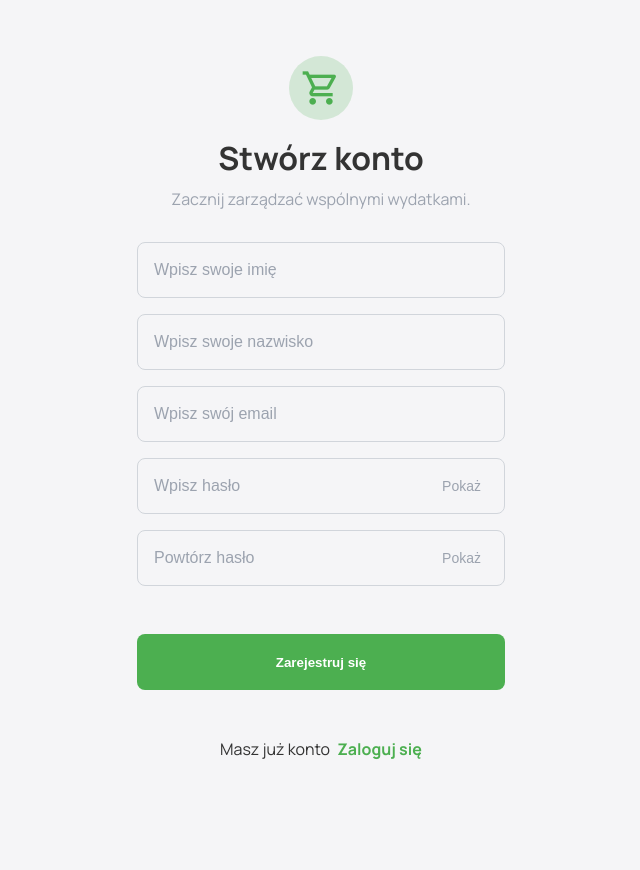
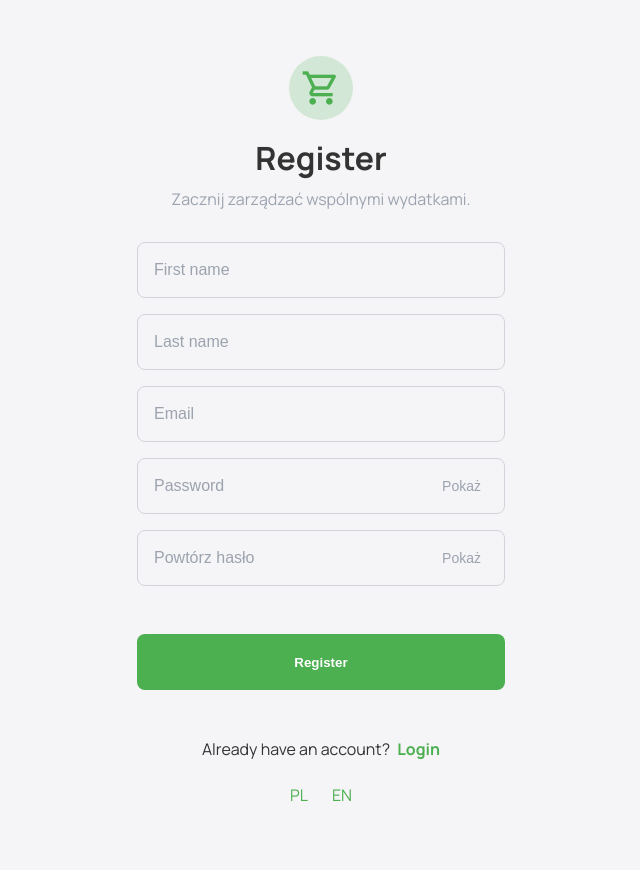
Before and after one commit to neliodass/KasaRazem, a PHP site: page /register in a window 1280 px wide. Shown: the whole page, without its empty margins (319-959 px from the left). Before the commit the page ends 759 px from the top, so only its background shows below. Run offline with PHP 8.4, Linux system fonts and the light colour scheme; data that the repository does not hold is empty; some libraries are stand-ins or nearby versions.

Commit message:
implement multi-language support with translation service and update login/register views

```diff
--- a/index.php
+++ b/index.php
@@ -15,6 +15,8 @@ $router->add('POST', 'login', ['controller' => 'SecurityController', 'action' =>
 $router->add('GET', 'register', ['controller' => 'SecurityController', 'action' => 'register']);
 $router->add('POST', 'register', ['controller' => 'SecurityController', 'action' => 'register']);
 $router->add('GET', 'logout', ['controller' => 'SecurityController', 'action' => 'logout']);
+$router->add('GET', 'change-language', ['controller' => 'SecurityController', 'action' => 'changeLanguage']);
+$router->add('POST', 'change-language', ['controller' => 'SecurityController', 'action' => 'changeLanguage']);
 $router->add('GET', 'groups', ['controller' => 'GroupController', 'action' => 'groups']);
 $router->add('GET', 'groups/add', ['controller' => 'GroupController', 'action' => 'addGroup']);
 $router->add('GET', 'groups/join', ['controller' => 'GroupController', 'action' => 'joinGroup']);
--- /dev/null
+++ b/lang/en.php
@@ -0,0 +1,74 @@
+<?php
+
+return [
+    'login' => [
+        'title' => 'Login',
+        'cta' => 'Log in, to manage your expenses',
+        'invalid_credentials' => 'Invalid email or password',
+        'dont_remember_password' =>'I don\'t remember the password',
+        'success' => 'Logged in successfully',
+        'email_placeholder' => 'Email',
+        'password_placeholder' => 'Password',
+        'remember_me' => 'Remember me',
+        'submit_button' => 'Login',
+        'no_account' => "Don't have an account?",
+        'register_link' => 'Register',
+        'show_password' => 'Show',
+    ],
+    'register' => [
+        'title' => 'Register',
+        'email_in_use' => 'Email is already in use',
+        'success' => 'Registration successful. Please log in.',
+        'error' => 'An error occurred during registration. Please try again.',
+        'firstname_placeholder' => 'First name',
+        'lastname_placeholder' => 'Last name',
+        'email_placeholder' => 'Email',
+        'password_placeholder' => 'Password',
+        'submit_button' => 'Register',
+        'have_account' => 'Already have an account?',
+        'login_link' => 'Login',
+        'show_password' => 'Show',
+    ],
+    'errors' => [
+        'generic' => 'An error occurred',
+        'not_found' => 'Not found',
+        'unauthorized' => 'Unauthorized',
+        'forbidden' => 'Forbidden',
+    ],
+    'audit' => [
+        'login_failed' => 'Login failed',
+        'login_success' => 'Login successful',
+    ],
+    'groups' => [
+        'title' => 'Groups',
+        'create' => 'Create group',
+        'join' => 'Join group',
+        'name' => 'Group name',
+        'members' => 'Members',
+    ],
+    'expenses' => [
+        'title' => 'Expenses',
+        'add' => 'Add expense',
+        'edit' => 'Edit expense',
+        'delete' => 'Delete expense',
+        'description' => 'Description',
+        'amount' => 'Amount',
+        'date' => 'Date',
+        'category' => 'Category',
+    ],
+    'profile' => [
+        'title' => 'Profile',
+        'edit' => 'Edit profile',
+        'change_password' => 'Change password',
+        'logout' => 'Logout',
+    ],
+    'common' => [
+        'save' => 'Save',
+        'cancel' => 'Cancel',
+        'delete' => 'Delete',
+        'edit' => 'Edit',
+        'back' => 'Back',
+        'yes' => 'Yes',
+        'no' => 'No',
+    ],
+];
--- a/public/views/register.html
+++ b/public/views/register.html
@@ -1,5 +1,5 @@
 <!doctype html>
-<html lang="en">
+<html lang="<?= TranslationService::getInstance()->getCurrentLang() ?>">
 <head>
     <meta charset="UTF-8">
     <meta name="viewport" content="width=device-width, initial-scale=1">
@@ -32,7 +32,7 @@
     </style>
     <script src="public/scripts/theme.js"></script>
     <script src="public/scripts/showPassword.js"></script>
-    <title>Rejestracja</title>
+    <title><?= trans('register.title') ?></title>
 </head>
 
 <body>
@@ -41,7 +41,7 @@
         <div class="container">
             <span class="material-symbols-outlined">shopping_cart</span>
         </div>
-        <h1 class="headline">Stwórz konto</h1>
+        <h1 class="headline"><?= trans('register.title') ?></h1>
         <p class="body-text">Zacznij zarządzać wspólnymi wydatkami.</p>
         <div class="form-group-wrapper">
             <form method="post" action="/register">
@@ -52,35 +52,39 @@
                 </p>
                 <?php endif; ?>
                 <div class="input-group">
-                    <label for="firstName" class="sr-only">Imię</label>
-                    <input name="firstName" type="text" id="firstName" placeholder="Wpisz swoje imię" required>
+                    <label for="firstName" class="sr-only"><?= trans('register.firstname_placeholder') ?></label>
+                    <input name="firstName" type="text" id="firstName" placeholder="<?= trans('register.firstname_placeholder') ?>" required>
                 </div>
                 <div class="input-group">
-                    <label for="lastName" class="sr-only">Nazwisko</label>
-                    <input name="lastName" type="text" id="lastName" placeholder="Wpisz swoje nazwisko" required>
+                    <label for="lastName" class="sr-only"><?= trans('register.lastname_placeholder') ?></label>
+                    <input name="lastName" type="text" id="lastName" placeholder="<?= trans('register.lastname_placeholder') ?>" required>
                 </div>
                 <div class="input-group">
-                    <label for="email" class="sr-only">Email</label>
-                    <input name="email" type="email" id="email" placeholder="Wpisz swój email" required>
+                    <label for="email" class="sr-only"><?= trans('register.email_placeholder') ?></label>
+                    <input name="email" type="email" id="email" placeholder="<?= trans('register.email_placeholder') ?>" required>
                 </div>
                 <div class="input-group">
-                    <label for="password" class="sr-only">Hasło</label>
-                    <input name="password" type="password" class="password-input" id="password" placeholder="Wpisz hasło" required>
+                    <label for="password" class="sr-only"><?= trans('register.password_placeholder') ?></label>
+                    <input name="password" type="password" class="password-input" id="password" placeholder="<?= trans('register.password_placeholder') ?>" required>
                     <button type="button" class="show-password-btn">Pokaż</button>
                 </div>
                 <div class="input-group">
-                    <label for="password-repeat" class="sr-only">Hasło</label>
+                    <label for="password-repeat" class="sr-only"><?= trans('register.password_placeholder') ?></label>
                     <input name="password-repeat" class="password-input" type="password" id="password-repeat" placeholder="Powtórz hasło" required>
                     <button type="button" class="show-password-btn">Pokaż</button>
                 </div>
                 <button type="submit" class="login-button">
-                    Zarejestruj się
+                    <?= trans('register.submit_button') ?>
                 </button>
             </form>
         </div>
         <div class="end-section">
-            <span>Masz już konto</span>
-            <a href="/login">Zaloguj się</a>
+            <span><?= trans('register.have_account') ?></span>
+            <a href="/login"><?= trans('register.login_link') ?></a>
+        </div>
+        <div style="margin-top: 1rem; display: flex; gap: 0.5rem; justify-content: center;">
+            <a href="/change-language?lang=pl" style="padding: 0.5rem; border: 1px solid var(--border-color); border-radius: 4px; text-decoration: none;">PL</a>
+            <a href="/change-language?lang=en" style="padding: 0.5rem; border: 1px solid var(--border-color); border-radius: 4px; text-decoration: none;">EN</a>
         </div>
     </div>
 </div>
--- a/src/controllers/AppController.php
+++ b/src/controllers/AppController.php
@@ -1,6 +1,7 @@
 <?php
 
 require_once 'core/CSRF.php';
+require_once 'src/services/TranslationService.php';
 
 class AppController
 {
@@ -27,7 +28,7 @@ class AppController
     {
         if (!$this->validateCSRF()) {
             http_response_code(403);
-            $this->render('login', ['message' => 'Nieprawidłowy token CSRF. Odśwież stronę i spróbuj ponownie.']);
+            $this->render('login', ['message' => trans('errors.forbidden')]);
             exit();
         }
     }
--- a/src/controllers/SecurityController.php
+++ b/src/controllers/SecurityController.php
@@ -6,6 +6,7 @@ require_once 'repository/UserRepository.php';
 require_once 'src/services/UserService.php';
 require_once 'src/dtos/CreateUserRequestDTO.php';
 require_once 'src/dtos/LoginRequestDTO.php';
+require_once 'src/services/TranslationService.php';
 
 class SecurityController extends AppController
 {
@@ -34,7 +35,7 @@ class SecurityController extends AppController
             $dto = LoginRequestDTO::fromPost($_POST);
             $this->userService->login($dto);
         } catch (InvalidArgumentException $e) {
-             return $this->render('login', ["message" => "Niewłaściwy email, bądź hasło"]);
+             return $this->render('login', ["message" => $e->getMessage()]);
         }
         header('Location: /groups');
         exit();
@@ -52,11 +53,11 @@ class SecurityController extends AppController
         try{
             $dto = CreateUserRequestDTO::fromPost($_POST);
             $this->userService->register($dto);
-            return $this->render('login', ["message" => "Rejestracja udana. Proszę się zalogować."]);
+            return $this->render('login', ["message" => trans('register.success')]);
         } catch (InvalidArgumentException $e) {
              return $this->render('register', ["message" => $e->getMessage()]);
         }catch (\Exception $e){
-                return $this->render('register', ["message" => "Wystąpił błąd podczas rejestracji. Proszę spróbować ponownie."]);
+                return $this->render('register', ["message" => trans('register.error')]);
         }
 
     }
@@ -65,4 +66,14 @@ class SecurityController extends AppController
       $this->userService->logout();
         header('Location: /login');
     }
+
+    public function changeLanguage()
+    {
+        $lang = $_POST['lang'] ?? $_GET['lang'] ?? 'pl';
+        TranslationService::getInstance()->setLanguage($lang);
+
+        $redirect = $_SERVER['HTTP_REFERER'] ?? '/';
+        header("Location: $redirect");
+        exit();
+    }
 }
--- a/src/services/UserService.php
+++ b/src/services/UserService.php
@@ -6,6 +6,7 @@ require_once 'src/dtos/CreateUserRequestDTO.php';
 require_once 'src/dtos/LoginRequestDTO.php';
 require_once 'core/RememberMe.php';
 require_once 'src/services/AuditService.php';
+require_once 'src/services/TranslationService.php';
 
 class UserService
 {
@@ -30,7 +31,7 @@ class UserService
     public function register(CreateUserRequestDTO $dto): User
     {
         if ($this->userRepository->getUserByEmail($dto->email)) {
-            throw new InvalidArgumentException("Email jest już w użyciu");
+            throw new InvalidArgumentException(trans('register.email_in_use'));
         }
         $hashedPassword = password_hash($dto->password, PASSWORD_BCRYPT);
         $user = new User();
@@ -51,14 +52,14 @@ class UserService
             $this->auditService->log('login_failed', $dto->email, [
                 'reason' => 'invalid_email_format'
             ]);
-            throw new InvalidArgumentException("Niewłaściwy email, bądź hasło");
+            throw new InvalidArgumentException(trans('login.invalid_credentials'));
         }
 
         if (!$user || !password_verify($dto->password, $user->password)) {
             $this->auditService->log('login_failed', $dto->email, [
                 'reason' => !$user ? 'user_not_found' : 'invalid_password'
             ]);
-            throw new InvalidArgumentException("Niewłaściwy email, bądź hasło");
+            throw new InvalidArgumentException(trans('login.invalid_credentials'));
         }
 
         $this->auditService->log('login_success', $dto->email, [
```
Also changed, not shown: lang/pl.php (added, +74 -0 lines), public/views/login.html (+18 -14 lines), src/services/TranslationService.php (added, +103 -0 lines), README.md.
